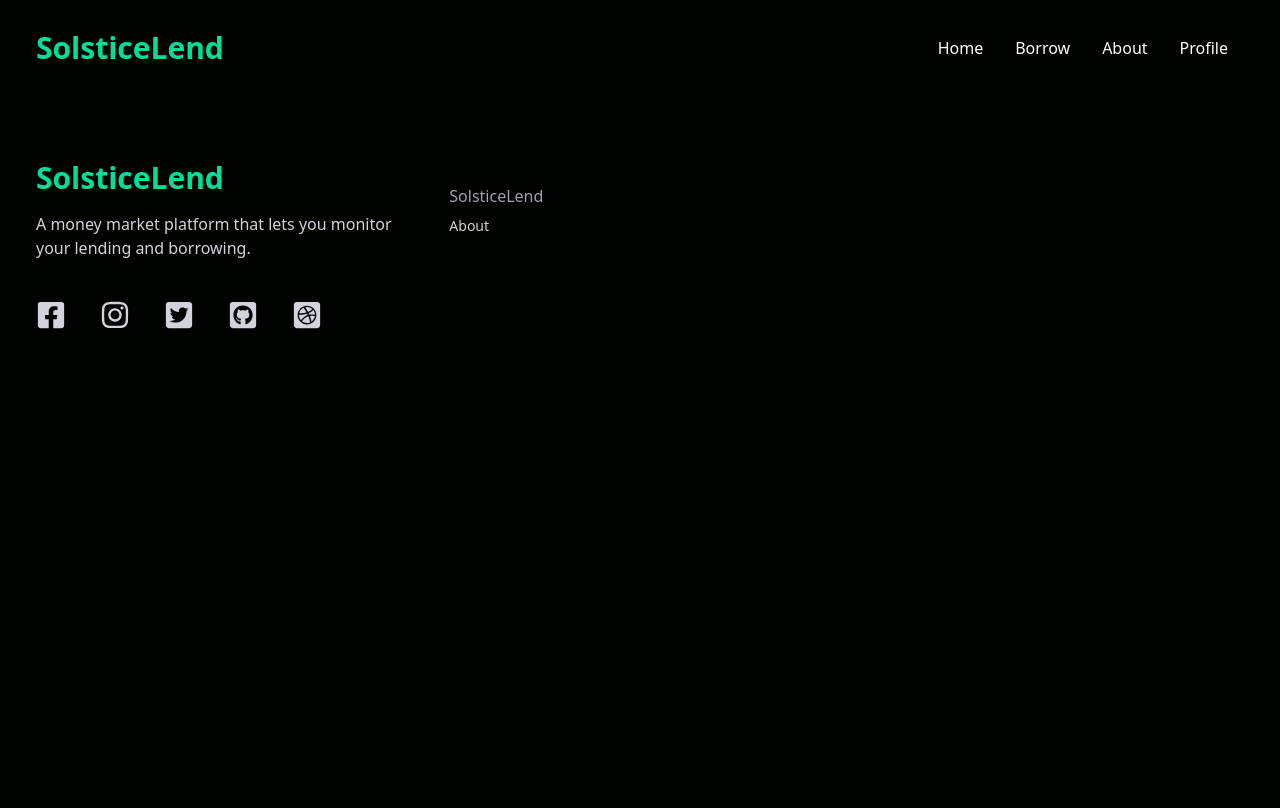
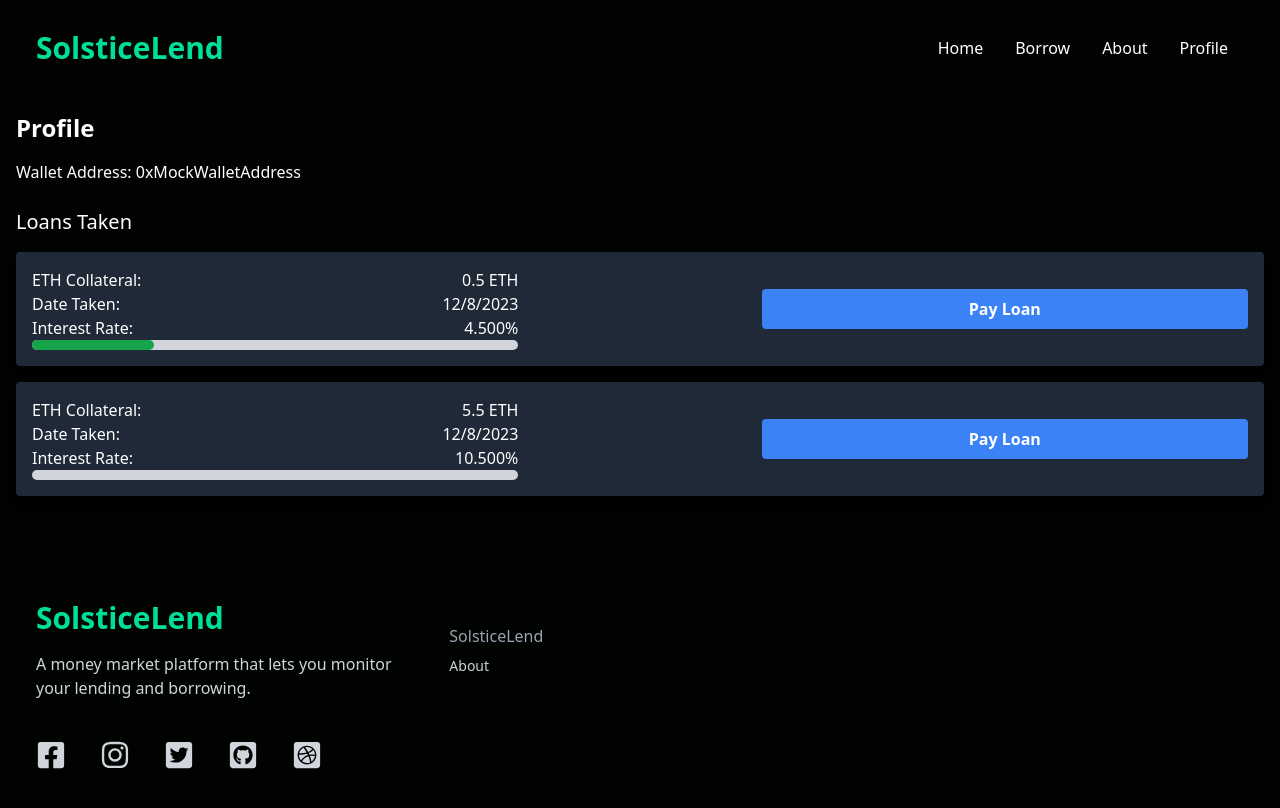
Before and after one commit to Constellation-DEFI-chainlink/defi-frontend, a React (Create React App) app: page /profile in a window 1280 px wide. Shown: the top 808 px of the page. Built offline with nearby package versions, Linux system fonts and the light colour scheme.

Commit message:
Profile Page

```diff
--- a/src/components/ProfilePage.jsx
+++ b/src/components/ProfilePage.jsx
@@ -1,6 +1,73 @@
-import React, {useState} from 'react';
+// ProfilePage.jsx
+import React, { useState, useEffect } from 'react';
 import DefiService from '../service/DefiService';
-import { useEffect } from 'react';
 
-const ProfilePage = () => {};
+const ProfilePage = () => {
+  const [walletAddress, setWalletAddress] = useState('0xMockWalletAddress');
+  const [loansTaken, setLoansTaken] = useState([]);
+  const [message, setMessage] = useState('');
+
+  useEffect(() => {
+    DefiService.getLoansTakenForWallet(walletAddress)
+    .then(loans => setLoansTaken(loans))
+    .catch(error => showToast(error.toString()));
+  }, [walletAddress]);
+
+  const showToast = (msg) => {
+    setMessage(msg);
+    setTimeout(() => setMessage(''), 3000); // Clear message after 3 seconds
+  };
+
+  const handlePayLoan = async (loanId) => {
+    try {
+      const response = await DefiService.payLoan(loanId);
+      showToast(response);
+      // Trigger state update to re-fetch loans
+      setLoansTaken(loans => loans.filter(loan => loan.id !== loanId));
+    } catch (error) {
+      showToast(error.toString());
+    }
+  };
+
+  return (
+      <div className="container mx-auto p-4 text-white">
+        <h1 className="text-2xl font-bold mb-4">Profile</h1>
+        <p>Wallet Address: {walletAddress}</p>
+        {message && <div className="toast-message bg-red-100 text-black p-3 rounded">{message}</div>}
+        <div className="loans-taken-panel my-6">
+          <h2 className="text-xl mb-4">Loans Taken</h2>
+          {loansTaken.map((loan) => (
+              <div key={loan.id} className="loan-tile flex justify-between items-center p-4 mb-4 bg-gray-800 rounded shadow-lg">
+                <div className="loan-info w-2/5">
+                  <p className="flex justify-between">
+                    <span>ETH Collateral:</span>
+                    <span>{loan.collateralEth} ETH</span>
+                  </p>
+                  <p className="flex justify-between">
+                    <span>Date Taken:</span>
+                    <span>{new Date(loan.dateTaken).toLocaleDateString()}</span>
+                  </p>
+                  <p className="flex justify-between">
+                    <span>Interest Rate:</span>
+                    <span>{loan.interestRate.toFixed(3)}%</span>
+                  </p>
+                  <div className="w-full bg-gray-300 rounded-full h-2.5 dark:bg-gray-700">
+                    <div className="bg-green-600 h-2.5 rounded-full" style={{ width: `${loan.paidPercentage}%` }}></div>
+                  </div>
+                </div>
+                <div className={'space w-1/5'}>
+                </div>
+                <button
+                    className="pay-loan-button w-2/5 bg-blue-500 hover:bg-blue-700 text-white font-bold py-2 px-4 rounded transition duration-300"
+                    onClick={() => handlePayLoan(loan.id)}
+                >
+                  Pay Loan
+                </button>
+              </div>
+          ))}
+        </div>
+      </div>
+  );
+};
+
 export default ProfilePage;
--- a/src/service/DefiService.js
+++ b/src/service/DefiService.js
@@ -1,6 +1,37 @@
 const mockSuccessOrFail = () => Math.random() > 0.35;
 const mockRandomPercentage = () => (Math.random() * 10).toFixed(3);
+const mockLoansTaken = [
+  {
+    id: 'loan1',
+    collateralEth: 0.5,
+    dateTaken: new Date().toISOString(),
+    interestRate: 4.5,
+    paidPercentage: 25,
+  },  {
+    id: 'loan2',
+    collateralEth: 5.5,
+    dateTaken: new Date().toISOString(),
+    interestRate: 10.5,
+    paidPercentage: 0,
+  },
+  // ... other loans
+];
 
+const getLoansTakenForWallet = (walletId) => {
+  // Mock fetching loans for a given wallet ID
+  return Promise.resolve(mockLoansTaken);
+};
+
+const payLoan = (loanId) => {
+  // Mock paying off a loan
+  return new Promise((resolve, reject) => {
+    if (Math.random() > 0.5) {
+      resolve(`Loan ${loanId} has been successfully paid off.`);
+    } else {
+      reject(`Failed to pay off loan ${loanId}.`);
+    }
+  });
+};
 const getCollateralAmount = (loanAmount, temperature) => {
   const ETH_PRICE = 2300; // USD
   const MIN_INTEREST_RATE = 0.03; // 3%
@@ -62,22 +93,10 @@ const withdrawLoan = (loanAmount) => {
   });
 };
 
-const payLoan = (loanId, repaymentAmount) => {
-  // Mocking the loan repayment process
-  return new Promise((resolve, reject) => {
-    setTimeout(() => {
-      if (mockSuccessOrFail()) {
-        resolve(`Loan ${loanId} repaid with amount ${repaymentAmount}.`);
-      } else {
-        reject('Failed to repay loan.');
-      }
-    }, 1000);
-  });
-};
-
 export default {
   getCollateralAmount,
   acceptLoanOffer,
   withdrawLoan,
-  payLoan
+  getLoansTakenForWallet,
+  payLoan,
 };
```
